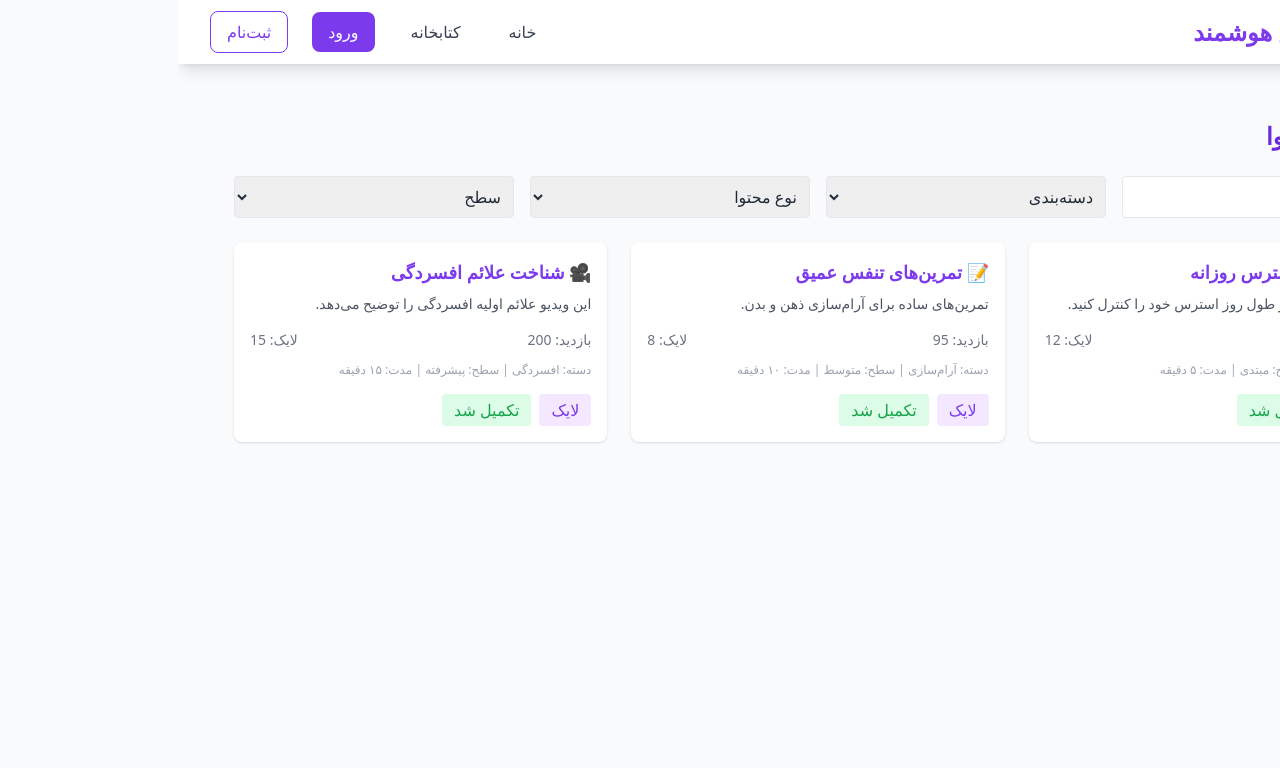
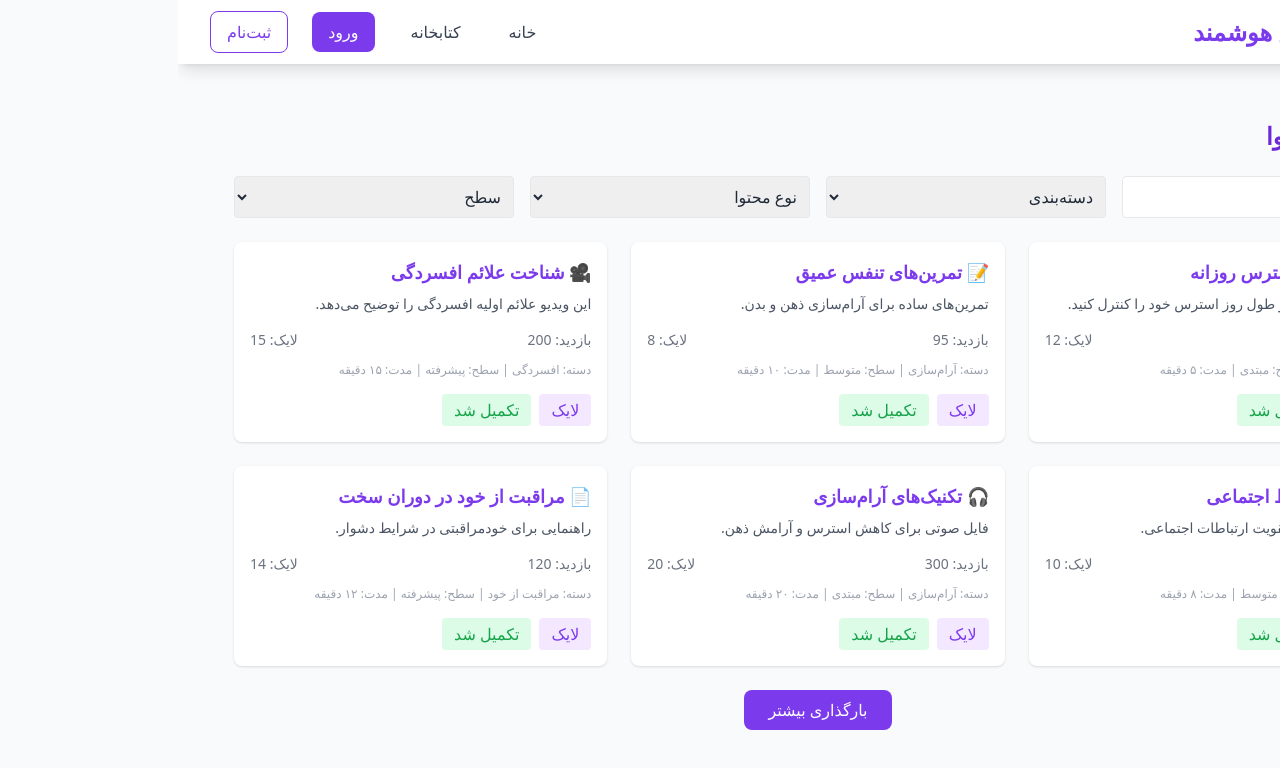
Before and after one commit to solahaei2-cell/psychologist-frontend-app, a React (Vite) app: page /content in a window 1280 px wide. Shown: the top 768 px of the page. Built offline with nearby package versions, Linux system fonts and the light colour scheme; no server answers.

Commit message:
به‌روزرسانی پورت و اعتبارسنجی رمز و لاگ توکن

```diff
--- a/package.json
+++ b/package.json
@@ -11,9 +11,11 @@
   "dependencies": {
     "axios": "^1.7.7",
     "clsx": "^2.1.1",
+    "framer-motion": "^12.23.12",
     "react": "^18.3.1",
     "react-date-object": "^2.1.9",
     "react-dom": "^18.3.1",
+    "react-hot-toast": "^2.6.0",
     "react-multi-date-picker": "^4.5.2",
     "react-router-dom": "^6.26.2",
     "recharts": "^3.1.2",
--- a/src/pages/Consultation.jsx
+++ b/src/pages/Consultation.jsx
@@ -26,17 +26,25 @@ export default function Consultation() {
         headers: token ? { Authorization: `Bearer ${token}` } : {}
       })
       setMsg("✅ درخواست با موفقیت ثبت شد")
+      setForm({ type: "", date: "", time: "", description: "" }) // ریست فرم
     } catch {
       setMsg("❌ خطا در ارسال درخواست")
     }
   }
+
+  const tariffs = [
+    { type: "مشاوره عمومی", price: "۱۰۰,۰۰۰ تومان" },
+    { type: "درمان تخصصی", price: "۱۵۰,۰۰۰ تومان" },
+    { type: "ارزیابی تشخیصی", price: "۱۲۰,۰۰۰ تومان" },
+    { type: "اورژانس", price: "۲۰۰,۰۰۰ تومان" },
+    { type: "پیگیری", price: "۸۰,۰۰۰ تومان" }
+  ]
 
   return (
     <div className="max-w-lg mx-auto bg-white p-6 rounded-xl shadow">
       <h2 className="text-2xl font-bold text-purple-700 mb-4">درخواست مشاوره آنلاین</h2>
       {msg && <p className="mb-3 text-center">{msg}</p>}
       <form onSubmit={handleSubmit} className="space-y-4">
-
         {/* نوع جلسه */}
         <select
           name="type"
@@ -94,6 +102,26 @@ export default function Consultation() {
         </ul>
       </div>
 
+      <div className="mt-6 bg-blue-50 p-4 rounded-lg">
+        <h3 className="font-bold text-blue-700 mb-2">تعرفه جلسات</h3>
+        <table className="w-full text-sm text-gray-600">
+          <thead>
+            <tr className="bg-blue-100">
+              <th className="p-2 text-right">نوع جلسه</th>
+              <th className="p-2 text-right">هزینه</th>
+            </tr>
+          </thead>
+          <tbody>
+            {tariffs.map((tariff, index) => (
+              <tr key={index} className="border-t">
+                <td className="p-2">{tariff.type}</td>
+                <td className="p-2">{tariff.price}</td>
+              </tr>
+            ))}
+          </tbody>
+        </table>
+      </div>
+
       <div className="mt-4 bg-red-50 p-3 rounded-lg text-red-700">
         ⚠️ در شرایط اورژانس روانی لطفاً با شماره ۱۱۵ تماس بگیرید
       </div>
--- a/src/pages/ContentLibrary.jsx
+++ b/src/pages/ContentLibrary.jsx
@@ -1,14 +1,19 @@
-import React, { useState } from "react";
-import ContentCard from "../components/ContentCard";
+import React, { useState, useEffect } from "react"
+import ContentCard from "../components/ContentCard"
+import toast, { Toaster } from "react-hot-toast"
 
 export default function ContentLibrary() {
-  const [filterCategory, setFilterCategory] = useState("");
-  const [filterType, setFilterType] = useState("");
-  const [filterLevel, setFilterLevel] = useState("");
-  const [search, setSearch] = useState("");
+  const [filterCategory, setFilterCategory] = useState("")
+  const [filterType, setFilterType] = useState("")
+  const [filterLevel, setFilterLevel] = useState("")
+  const [search, setSearch] = useState("")
+  const [contents, setContents] = useState([])
+  const [page, setPage] = useState(1)
+  const [hasMore, setHasMore] = useState(true)
 
-  // محتوای نمونه
-  const contents = [
+  useEffect(() => {
+    // داده‌های استاتیک موقت تا وقتی API آماده بشه
+    const staticContents = [
       {
         id: 1,
         title: "مدیریت استرس روزانه",
@@ -42,7 +47,49 @@ export default function ContentLibrary() {
         likes: 15,
         views: 200,
       },
-  ];
+      {
+        id: 4,
+        title: "بهبود روابط اجتماعی",
+        description: "راهکارهایی برای تقویت ارتباطات اجتماعی.",
+        type: "مقاله",
+        category: "روابط",
+        level: "متوسط",
+        duration: "۸ دقیقه",
+        likes: 10,
+        views: 150,
+      },
+      {
+        id: 5,
+        title: "تکنیک‌های آرام‌سازی",
+        description: "فایل صوتی برای کاهش استرس و آرامش ذهن.",
+        type: "صوتی",
+        category: "آرام‌سازی",
+        level: "مبتدی",
+        duration: "۲۰ دقیقه",
+        likes: 20,
+        views: 300,
+      },
+      {
+        id: 6,
+        title: "مراقبت از خود در دوران سخت",
+        description: "راهنمایی برای خودمراقبتی در شرایط دشوار.",
+        type: "مقاله",
+        category: "مراقبت از خود",
+        level: "پیشرفته",
+        duration: "۱۲ دقیقه",
+        likes: 14,
+        views: 120,
+      },
+    ]
+    setContents(staticContents)
+    // TODO: جایگزین با API واقعی
+    // api.get(`/api/content?page=${page}`)
+    //   .then(res => {
+    //     setContents(prev => [...prev, ...res.data])
+    //     setHasMore(res.data.length > 0)
+    //   })
+    //   .catch(() => setHasMore(false))
+  }, [page])
 
   const filteredContents = contents.filter((item) => {
     return (
@@ -52,19 +99,30 @@ export default function ContentLibrary() {
       (search
         ? item.title.includes(search) || item.description.includes(search)
         : true)
-    );
-  });
+    )
+  })
 
   const handleLike = (item) => {
-    console.log("Liked:", item.title);
-  };
+    console.log("Liked:", item.title)
+    // TODO: ارسال به API برای ذخیره لایک
+  }
 
   const handleComplete = (item) => {
-    console.log("Completed:", item.title);
-  };
+    toast.success(`🎉 محتوای "${item.title}" تکمیل شد! +۱۰ امتیاز`, {
+      position: "top-right",
+      duration: 5000,
+    })
+    console.log("Completed:", item.title)
+    // TODO: ارسال به API برای ثبت تکمیل و افزودن امتیاز
+  }
+
+  const loadMore = () => {
+    setPage(prev => prev + 1)
+  }
 
   return (
     <div className="p-6">
+      <Toaster />
       <h1 className="text-2xl font-bold text-purple-700 mb-6">کتابخانه محتوا</h1>
 
       {/* فیلترها */}
@@ -84,6 +142,8 @@ export default function ContentLibrary() {
           <option value="استرس">استرس</option>
           <option value="افسردگی">افسردگی</option>
           <option value="آرام‌سازی">آرام‌سازی</option>
+          <option value="روابط">روابط</option>
+          <option value="مراقبت از خود">مراقبت از خود</option>
         </select>
         <select
           className="border p-2 rounded"
@@ -92,8 +152,8 @@ export default function ContentLibrary() {
           <option value="">نوع محتوا</option>
           <option value="مقاله">مقاله</option>
           <option value="ویدیو">ویدیو</option>
+          <option value="صوتی">صوتی</option>
           <option value="تمرین">تمرین</option>
-          <option value="صوتی">صوتی</option>
         </select>
         <select
           className="border p-2 rounded"
@@ -117,6 +177,18 @@ export default function ContentLibrary() {
           />
         ))}
       </div>
+
+      {/* دکمه بارگذاری بیشتر */}
+      {hasMore && (
+        <div className="text-center mt-6">
+          <button
+            onClick={loadMore}
+            className="bg-purple-600 text-white px-6 py-2 rounded-lg hover:bg-purple-700 transition"
+          >
+            بارگذاری بیشتر
+          </button>
         </div>
-  );
+      )}
+    </div>
+  )
 }
```
Also changed, not shown: 1 other file (tests, documents, lock files or other folders). Lines whose indentation alone changed are shown as unchanged.
